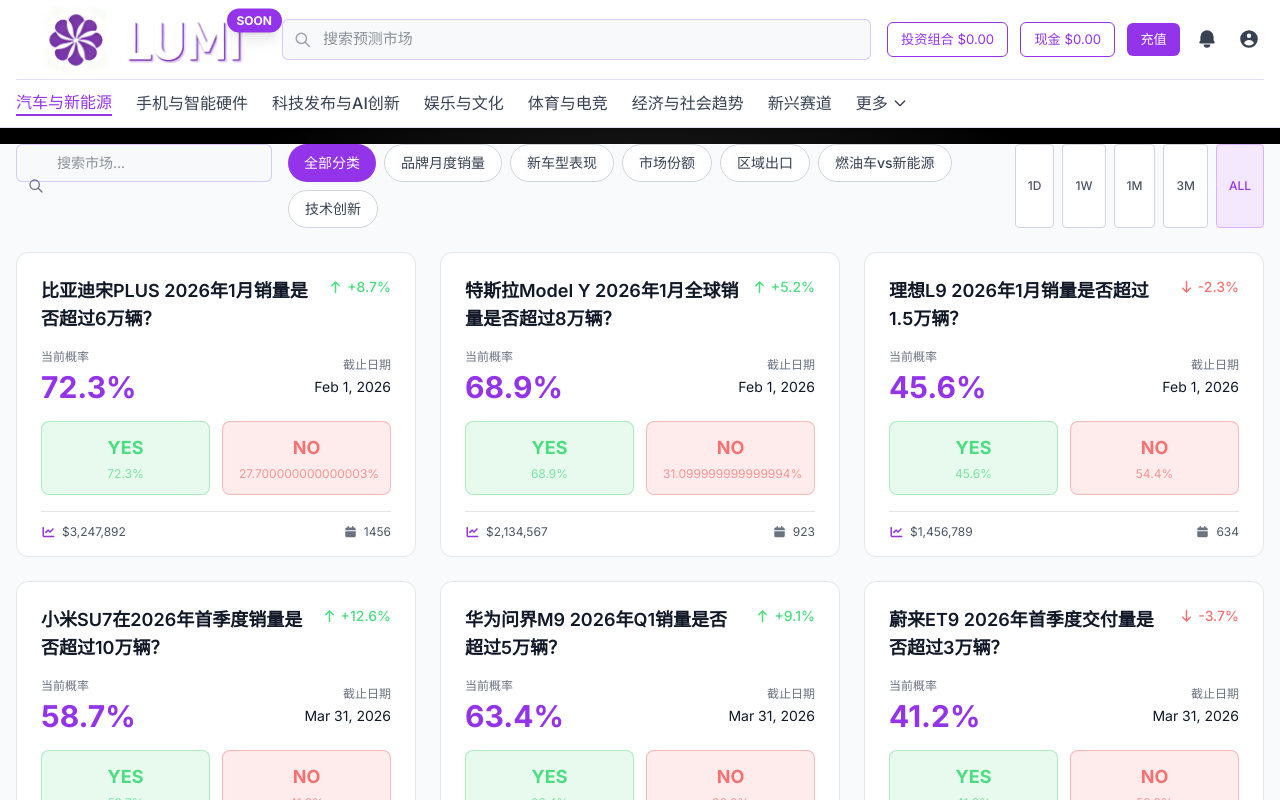
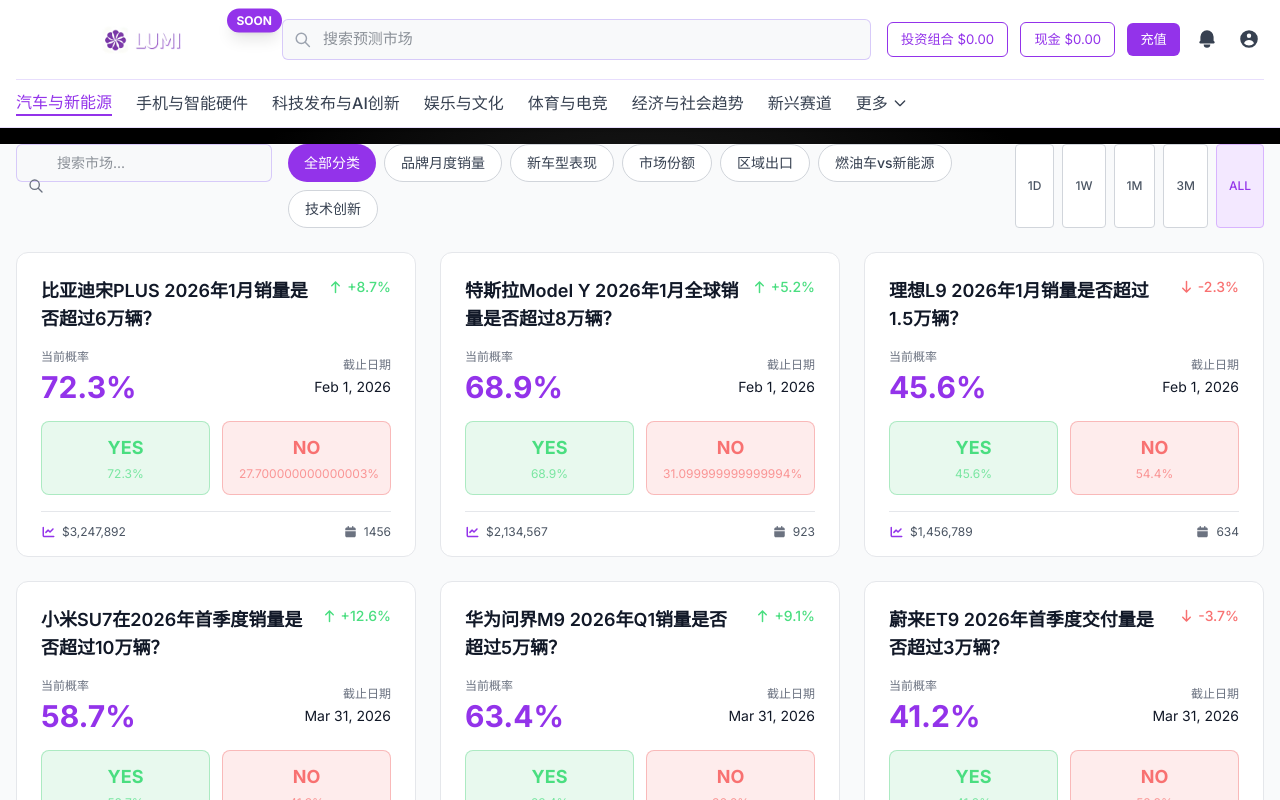
Before and after one commit to Charile333/Demo, a Next.js app: page /LUMI in a window 1280 px wide. Shown: the top 800 px of the page. Built offline with nearby package versions, Linux system fonts and the light colour scheme.

Commit message:
修改LUMI页面logo按钮大小以匹配容器尺寸

```diff
--- a/components/Navbar.tsx
+++ b/components/Navbar.tsx
@@ -70,16 +70,16 @@
             {/* Logo with Image */}
             <button
               onClick={() => handleCategoryClick('automotive')}
-              className="w-[250px] h-[70px] hover:opacity-80 transition-opacity"
-              style={{overflow: 'visible', display: 'block', position: 'relative'}}
+              className="w-full max-w-[250px] h-[70px] hover:opacity-80 transition-opacity"
+              style={{overflow: 'visible', display: 'block', position: 'relative', padding: 0, border: 'none', background: 'transparent'}}
             >
               <div className="relative w-full h-full flex items-center justify-center">
                 <Image
                   src="/image/LUMI (1).png"
                   alt="LUMI Logo"
-                  width={250}
-                  height={70}
-                  className="object-contain rounded-lg"
+                  fill
+                  className="object-contain rounded-lg w-full h-full"
+                  sizes="100% 100%"
                 />
                 {/* SOON 浮动标签 */}
                 <div className="absolute top-1 -right-4 bg-purple-600 text-white text-xs font-bold px-2.5 py-1 rounded-full shadow-lg animate-float">
```
